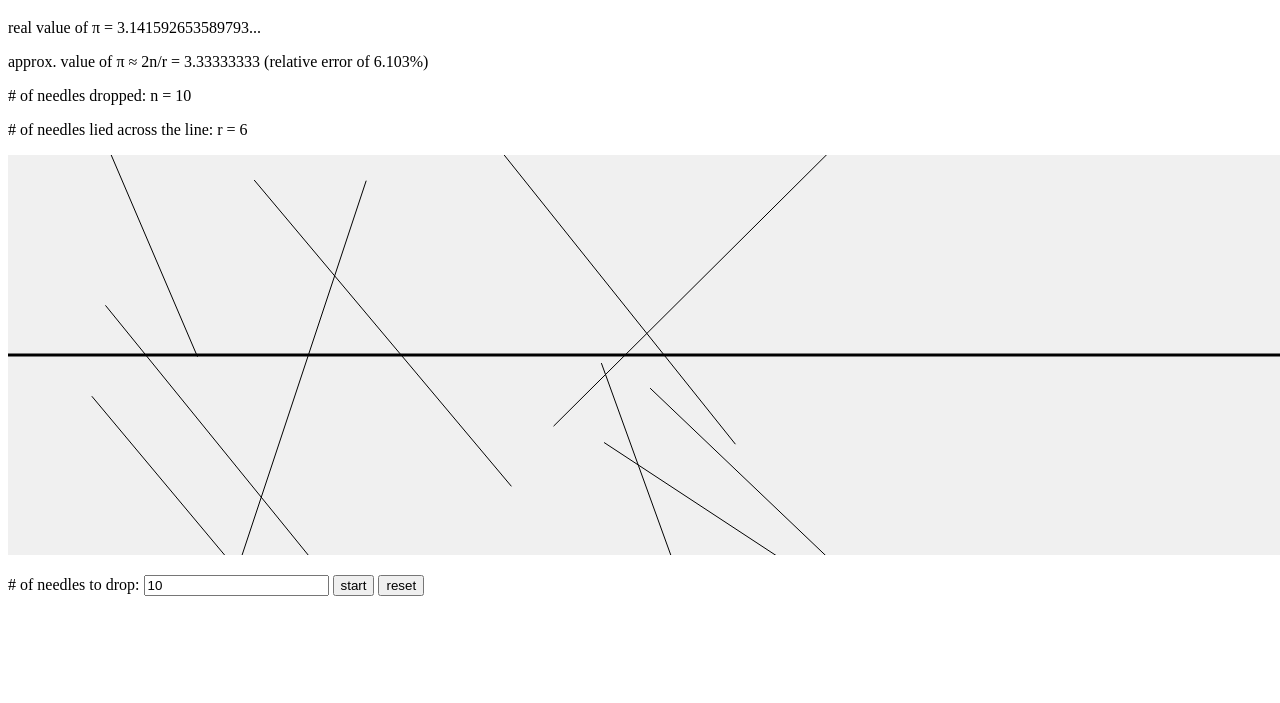
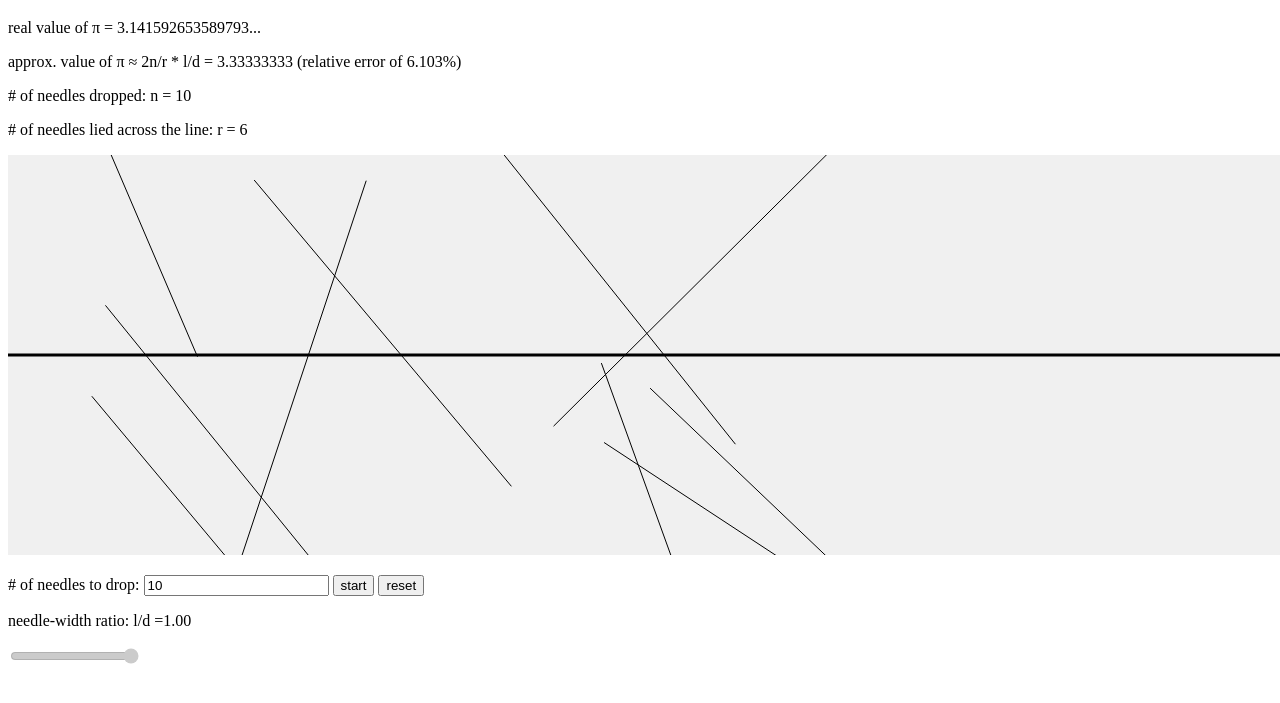
Before and after one commit to Junyoung-Shin-22/buffon-s-needle, a plain HTML site: page main.html in a window 1280 px wide. Both pictures are taken after a click on the button "start". Shown: the part 61-764 px from the top of the page. Drawn offline with Linux system fonts and the light colour scheme.

Commit message:
added needle-width ratio slider

```diff
--- a/main.html
+++ b/main.html
@@ -21,6 +21,9 @@
         <button id="reset">reset</button>
     </p>
 
+    <p id="length">length of the needle: ...</p>
+    <input id="slider" type="range" min="1" max="100" step="3"></input>
+
     <script src="./main.js"></script>
 </body>
 </html>
--- a/main.js
+++ b/main.js
@@ -1,4 +1,5 @@
-const LENGTH = 200;
+const D = 200;
+L = 0;
 
 GLOBAL_NUM_DROP = 0;
 GLOBAL_NEEDLES_DROPPED = 0;
@@ -31,18 +32,25 @@ function reset_all() {
     GLOBAL_NEEDLES_DROPPED = 0;
     GLOBAL_NEEDLES_HIT = 0;
 
+    num_drop.value = 10;
+    slider.value = 100;
+
     update();
     reset_canvas(ctx);
-    num_drop.value = 10;
+    slider.disabled = false;
 }
 
 function update() {
-    p = 2*GLOBAL_NEEDLES_DROPPED/GLOBAL_NEEDLES_HIT
-    e = Math.abs(Math.PI-p)/Math.PI * 100
+    p = 2 * GLOBAL_NEEDLES_DROPPED/GLOBAL_NEEDLES_HIT * L/D;
+    e = Math.abs(Math.PI-p)/Math.PI * 100;
 
-    pi_approx.textContent = 'approx. value of π ≈ 2n/r = ' + p.toFixed(8) + ' (relative error of ' + e.toFixed(3) + '%)';
+    L = slider.value / 100 * D
+
+    pi_approx.textContent = 'approx. value of π ≈ 2n/r * l/d = ' + p.toFixed(8) + ' (relative error of ' + e.toFixed(3) + '%)';
     needles_dropped.textContent = '# of needles dropped: n = ' + GLOBAL_NEEDLES_DROPPED;
     needles_hit.textContent = '# of needles lied across the line: r = ' + GLOBAL_NEEDLES_HIT;
+
+    length.textContent = 'needle-width ratio: l/d =' + (slider.value / 100).toFixed(2);
 }
 
 function drop_needle(ctx) {
@@ -50,14 +58,14 @@ function drop_needle(ctx) {
     y = ctx.canvas.height * Math.random();
     theta = 2 * Math.PI * Math.random();
 
-    dx = LENGTH * Math.cos(theta);
-    dy = LENGTH * Math.sin(theta);
+    dx = L * Math.cos(theta);
+    dy = L * Math.sin(theta);
 
     x1 = x + dx; x2 = x - dx;
     y1 = y + dy; y2 = y - dy;
 
     GLOBAL_NEEDLES_DROPPED++;
-    if ((LENGTH - y1) * (LENGTH - y2) < 0) {
+    if ((D - y1) * (D - y2) < 0) {
         GLOBAL_NEEDLES_HIT++;
     }
     update();
@@ -66,7 +74,7 @@ function drop_needle(ctx) {
 
 canvas = document.getElementById('canvas');
 canvas.width = window.innerWidth;
-canvas.height = LENGTH * 2;
+canvas.height = D * 2;
 
 ctx = canvas.getContext('2d');
 
@@ -81,6 +89,7 @@ num_drop = document.getElementById('num_drop');
 
 start = document.getElementById('start');
 start.onclick = () => {
+    slider.disabled = true;
     GLOBAL_NUM_DROP = parseInt(num_drop.value);
 
     if (isNaN(GLOBAL_NUM_DROP) || GLOBAL_NUM_DROP < 0 || GLOBAL_NUM_DROP > 1e5) {
@@ -96,4 +105,8 @@ start.onclick = () => {
 reset = document.getElementById('reset');
 reset.onclick = () => {reset_all();};
 
+length = document.getElementById('length');
+
+slider = document.getElementById('slider');
+slider.oninput = update;
 reset_all();
```
